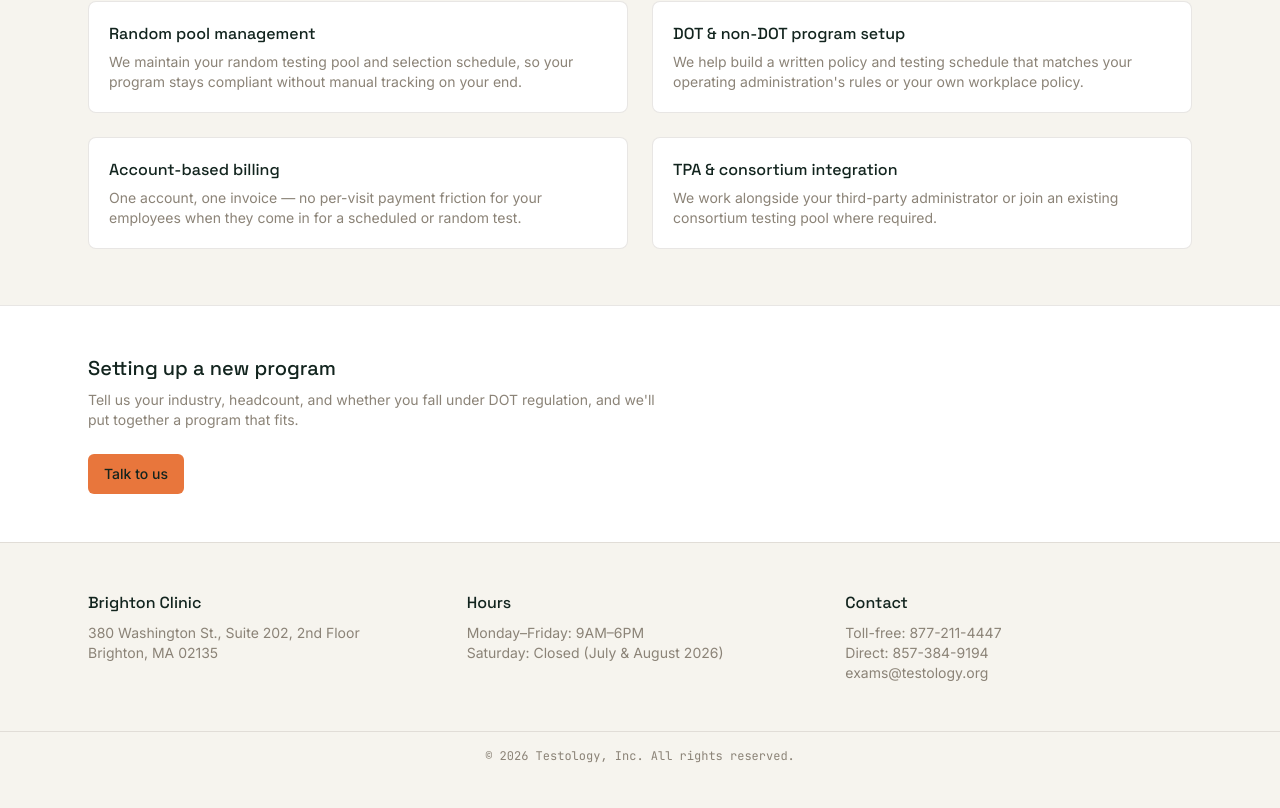
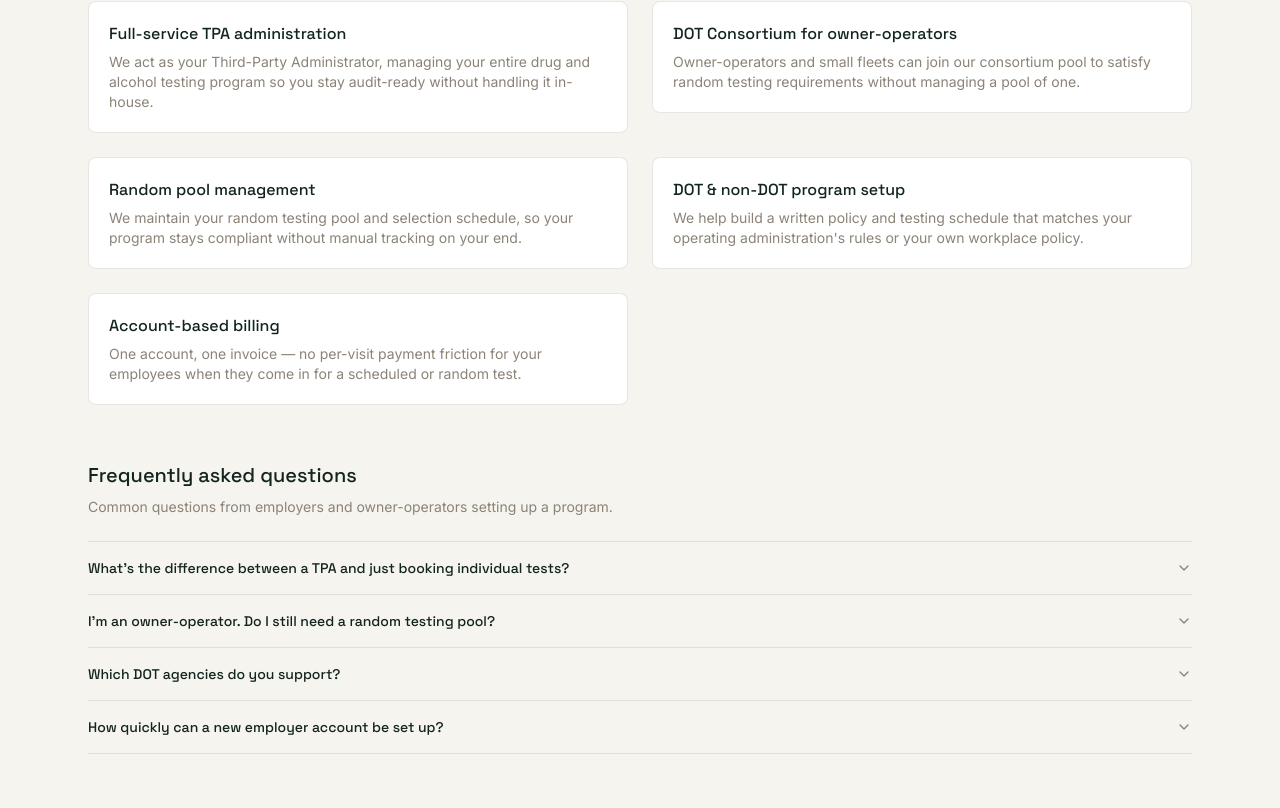
Before and after one commit to OmkarVaity/Testology-website, a Next.js app: page /employer-solutions in a window 1280 px wide. Shown: the part 412-1220 px from the top of the page. Before the commit the page ends 1192 px from the top, so only its background shows below. Built offline with nearby package versions, Linux system fonts and the light colour scheme.

Commit message:
feat: rebuild Employer Solutions with TPA/DOT Consortium content and FAQ

```diff
--- a/app/employer-solutions/page.tsx
+++ b/app/employer-solutions/page.tsx
@@ -1,16 +1,26 @@
 import Link from "next/link";
+import type { Metadata } from "next";
 import { ServicePageHeader } from "@/components/sections/ServicePageHeader";
-
-import type { Metadata } from "next";
-
+import { Reveal } from "@/components/ui/Reveal";
+import { Accordion } from "@/components/ui/Accordion";
 
 export const metadata: Metadata = {
   title: "Employer Solutions | Testology, Inc.",
   description:
-    "Random pool management, DOT and non-DOT program setup, and TPA integration for workplace drug testing programs.",
+    "Third-party administration, DOT Consortium services, random pool management, and program setup for employers of any size.",
 };
 
 const offerings = [
+  {
+    title: "Full-service TPA administration",
+    description:
+      "We act as your Third-Party Administrator, managing your entire drug and alcohol testing program so you stay audit-ready without handling it in-house.",
+  },
+  {
+    title: "DOT Consortium for owner-operators",
+    description:
+      "Owner-operators and small fleets can join our consortium pool to satisfy random testing requirements without managing a pool of one.",
+  },
   {
     title: "Random pool management",
     description:
@@ -26,10 +36,28 @@ const offerings = [
     description:
       "One account, one invoice — no per-visit payment friction for your employees when they come in for a scheduled or random test.",
   },
+];
+
+const faqs = [
   {
-    title: "TPA & consortium integration",
-    description:
-      "We work alongside your third-party administrator or join an existing consortium testing pool where required.",
+    question: "What's the difference between a TPA and just booking individual tests?",
+    answer:
+      "A TPA manages your entire program end-to-end — policy setup, random pool selection, scheduling, and compliance documentation — rather than you booking and tracking each test yourself.",
+  },
+  {
+    question: "I'm an owner-operator. Do I still need a random testing pool?",
+    answer:
+      "Yes, but you don't need to manage one alone — joining our consortium pool satisfies the random testing requirement by combining you with other owner-operators into a shared pool.",
+  },
+  {
+    question: "Which DOT agencies do you support?",
+    answer:
+      "We support programs regulated by FMCSA, FAA, PHMSA, and FTA, among others. Let us know your specific operating administration and we'll confirm exact requirements.",
+  },
+  {
+    question: "How quickly can a new employer account be set up?",
+    answer:
+      "Most accounts can be established within a few business days once we have your company information and testing policy details.",
   },
 ];
 
@@ -39,19 +67,33 @@ export default function EmployerSolutionsPage() {
       <ServicePageHeader
         eyebrow="For businesses"
         title="Employer solutions"
-        intro="Running a compliant testing program takes more than a single visit — we help set up, manage, and maintain drug and alcohol testing programs for employers of any size."
+        intro="Running a compliant testing program takes more than a single visit — as your Third-Party Administrator, we set up, manage, and maintain drug and alcohol testing programs for employers and owner-operators of any size."
       />
 
       <section className="mx-auto max-w-6xl px-6 py-14">
         <h2 className="mb-6 font-display text-xl font-medium text-ink">What we handle</h2>
         <div className="grid gap-6 md:grid-cols-2">
-          {offerings.map((offering) => (
-            <div key={offering.title} className="rounded-lg border border-slate/20 bg-white p-5">
-              <h3 className="mb-1.5 font-display text-base font-medium text-ink">{offering.title}</h3>
-              <p className="text-sm text-slate">{offering.description}</p>
-            </div>
+          {offerings.map((offering, index) => (
+            <Reveal key={offering.title} delay={index * 80}>
+              <div className="rounded-lg border border-slate/20 bg-white p-5">
+                <h3 className="mb-1.5 font-display text-base font-medium text-ink">
+                  {offering.title}
+                </h3>
+                <p className="text-sm text-slate">{offering.description}</p>
+              </div>
+            </Reveal>
           ))}
         </div>
+      </section>
+
+      <section className="mx-auto max-w-6xl px-6 pb-14">
+        <h2 className="mb-2 font-display text-xl font-medium text-ink">
+          Frequently asked questions
+        </h2>
+        <p className="mb-6 max-w-xl text-sm text-slate">
+          Common questions from employers and owner-operators setting up a program.
+        </p>
+        <Accordion items={faqs} />
       </section>
 
       <section className="border-t border-slate/20 bg-white">
```
